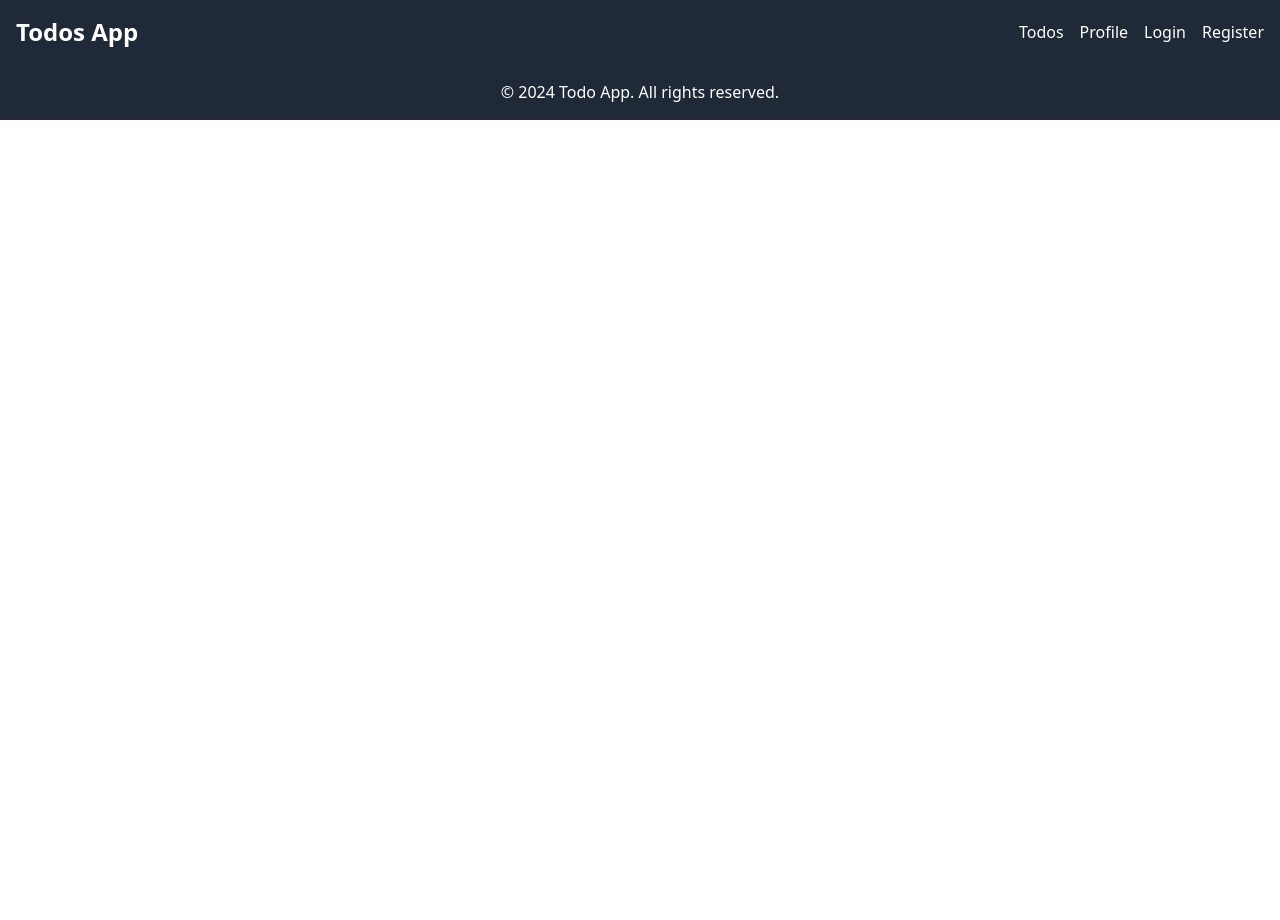
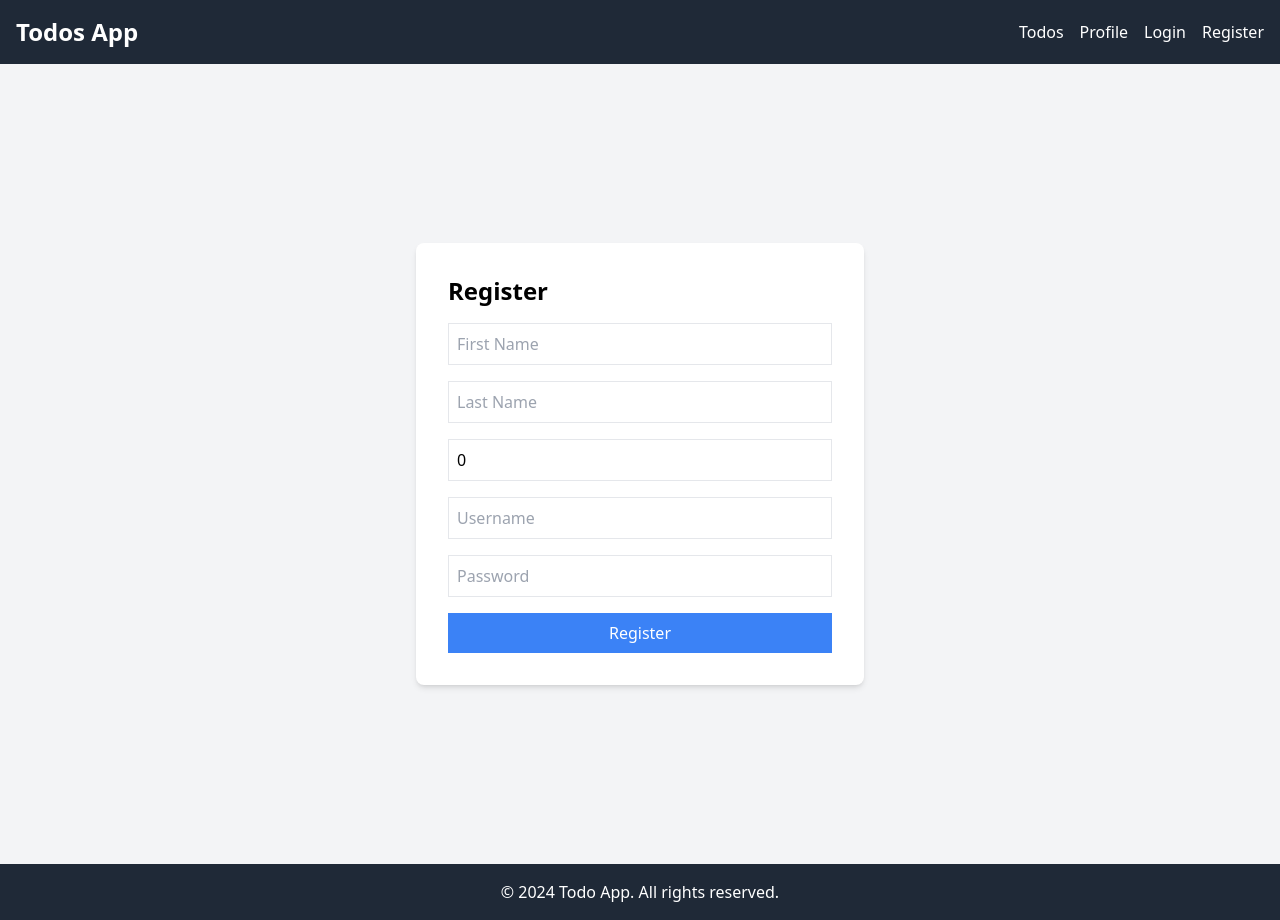
Before and after one commit to haivt03/todo_list, a React (Vite) app in the folder todo-list/: page /register in a window 1280 px wide. Before the commit the page ends 800 px from the top, so only its background shows below. Built offline with nearby package versions, Linux system fonts and the light colour scheme.

Commit message:
init login and regiter screen

```diff
--- a/todo-list/src/App.tsx
+++ b/todo-list/src/App.tsx
@@ -3,6 +3,7 @@ import Header from "./components/Header";
 import Footer from "./components/Footer";
 import { QueryClient, QueryClientProvider } from "react-query";
 import Login from "./pages/auth/Login";
+import Register from "./pages/auth/Register";
 
 const queryClient = new QueryClient();
 
@@ -14,6 +15,7 @@ function App() {
         <Routes>
           <Route path="/" element={<Login/>} />
           <Route path="/login" element={<Login/>} />
+          <Route path="/register" element={<Register/>} />
         </Routes>
         <Footer />
       </Router>
--- a/todo-list/src/api/auth.ts
+++ b/todo-list/src/api/auth.ts
@@ -1,3 +1,4 @@
+import { log } from "console";
 import { LoginResponse, RegisterResponse } from "../types/auth/auth.type";
 import { safeFetch } from "./safeFetch";
 
@@ -5,7 +6,7 @@ export async function login(
   username: string,
   password: string,
 ): Promise<LoginResponse> {
-  const url = `/user/login`;
+  const url = `user/login`;
   const option: RequestInit = {
     method: "POST",
     headers: { "Content-Type": "application/json" },
@@ -14,6 +15,8 @@ export async function login(
       password,
     }),
   };
+console.log(username);
+console.log(password);
 
   const loginResponse: LoginResponse = await safeFetch<LoginResponse>(
     url,
@@ -29,16 +32,16 @@ export async function register(
   username: string,
   password: string,
 ): Promise<RegisterResponse> {
-  const url = `/user/add`;
+  const url = `user/add`;
   const option: RequestInit = {
     method: "POST",
     headers: { "Content-Type": "application/json" },
     body: JSON.stringify({
-      firstNames: firstName,
-      lastNames: lastName,
-      ages: age,
-      usernames: username,
-      passwords: password,
+      firstName: firstName,
+      lastName: lastName,
+      age: age,
+      username: username,
+      password: password,
     }),
   };
 
--- a/todo-list/src/api/safeFetch.ts
+++ b/todo-list/src/api/safeFetch.ts
@@ -1,5 +1,5 @@
 export async function safeFetch<T>(url: string, options: RequestInit): Promise<T> {
-  const urls = `${import.meta.env.VITE_API_URL}${url}`
+  const urls = `${import.meta.env.VITE_API_URL}/${url}`
     try {
       const response = await fetch(urls, options);
 
--- a/todo-list/src/api/todo.ts
+++ b/todo-list/src/api/todo.ts
@@ -2,7 +2,7 @@ import { Todo } from "../types/todos/todos.type";
 import { safeFetch } from "./safeFetch";
 
 export async function fetchTodosByUserId(userId: number): Promise<Todo[]> {
-  const url = `/todos/user/${userId}`;
+  const url = `todos/user/${userId}`;
   const response = await fetch(url);
   if (!response.ok) {
     throw new Error("Failed to fetch todo");
@@ -16,7 +16,7 @@ export async function addTodos(
   completed: boolean,
   userID: number,
 ): Promise<Todo> {
-  const url = `/todos/add`
+  const url = `todos/add`
   const option: RequestInit = {
     method: "POST",
     headers: { "Content-Type": "application/json" },
--- a/todo-list/src/hooks/auth/useAuth.ts
+++ b/todo-list/src/hooks/auth/useAuth.ts
@@ -1,12 +1,12 @@
 import { useMutation } from "react-query";
-import { AuthLogin, AuthLoginInput, AuthRegister } from "../../types/auth/auth.type";
+import { AuthLogin, AuthLoginInput, AuthRegister, AuthRegisterInput } from "../../types/auth/auth.type";
 import { login, register } from "../../api/auth";
 
 export function useLogin() {
   const mutation = useMutation<AuthLogin,Error,AuthLoginInput>({
     mutationFn: (data: AuthLoginInput) => login(data.username, data.password),
-    onSuccess(data: AuthLogin) {
-      localStorage.setItem("userId", String(data.id));
+    onSuccess(dataSuccess: AuthLogin) {
+      localStorage.setItem("userId", String(dataSuccess.id));
     },
   });
 
@@ -17,8 +17,8 @@ export function useLogin() {
 }
 
 export function useRegister() {
-  const mutation = useMutation({
-    mutationFn: (data: AuthRegister) =>
+  const mutation = useMutation<AuthRegister, Error, AuthRegisterInput>({
+    mutationFn: (data: AuthRegisterInput) =>
       register(
         data.firstNames,
         data.lastNames,
@@ -30,7 +30,7 @@ export function useRegister() {
          localStorage.setItem("userId", String(data.id))
       },
   });
-  const registerUser = (data: AuthRegister) =>{
+  const registerUser = (data: AuthRegisterInput) =>{
     mutation.mutate(data);
   }
   return {registerUser, ...mutation};
--- a/todo-list/src/pages/auth/Login.tsx
+++ b/todo-list/src/pages/auth/Login.tsx
@@ -1,27 +1,25 @@
-import React, { useState } from 'react';
-import { useNavigate } from 'react-router-dom';
-import { useLogin } from '../../hooks/auth/useAuth';
+import React, { useState } from "react";
+import { useNavigate } from "react-router-dom";
+import { useLogin } from "../../hooks/auth/useAuth";
 
 const Login: React.FC = () => {
-  const [username, setUsername] = useState('');
-  const [password, setPassword] = useState('');
+  const [username, setUsername] = useState("");
+  const [password, setPassword] = useState("");
+  const [showPassword, setShowPassword] = useState(false);
   const { loginUser, isLoading, isError, error } = useLogin();
   const navigate = useNavigate();
 
   const handleSubmit = (e: React.FormEvent) => {
     e.preventDefault();
     loginUser({ username, password });
+    navigate("/todos");
   };
-
-  if (localStorage.getItem('userId')) {
-    navigate('/todos');
-  }
 
   return (
     <div className="flex items-center justify-center min-h-screen bg-gray-100">
       <div className="bg-white p-8 rounded-lg shadow-md w-full max-w-md">
         <h1 className="text-2xl font-bold mb-4">Login</h1>
-      <form onSubmit={handleSubmit}>
+        <form>
           <input
             type="text"
             value={username}
@@ -29,21 +27,34 @@ const Login: React.FC = () => {
             placeholder="Username"
             className="p-2 border w-full mb-4"
           />
+          <div className="relative">
             <input
-          type="password"
+              type={showPassword ? "text" : "password"}
               value={password}
               onChange={(e) => setPassword(e.target.value)}
               placeholder="Password"
               className="p-2 border w-full mb-4"
+              required
             />
+            <button
+              type="button"
+              className="absolute right-2 top-2 text-gray-500"
+              onClick={() => setShowPassword(!showPassword)}
+            >
+              {showPassword ? "Hide" : "Show"}
+            </button>
+          </div>
           <button
             type="submit"
             className="bg-blue-500 text-white p-2 w-full"
             disabled={isLoading}
+            onClick={handleSubmit}
           >
-          {isLoading ? 'Logging in...' : 'Login'}
+            {isLoading ? "Logging in..." : "Login"}
           </button>
-        {isError && <p className="text-red-500 mt-2">{(error as Error).message}</p>}
+          {isError && (
+            <p className="text-red-500 mt-2">{(error as Error).message}</p>
+          )}
         </form>
       </div>
     </div>
--- /dev/null
+++ b/todo-list/src/pages/auth/Register.tsx
@@ -0,0 +1,79 @@
+import { useState } from "react";
+import { useNavigate } from "react-router-dom";
+import { useRegister } from "../../hooks/auth/useAuth";
+
+const Register: React.FC = () => {
+  const [firstNames, setFirstNames] = useState("");
+  const [lastNames, setLastNames] = useState("");
+  const [ages, setAges] = useState<number>(0);
+  const [usernames, setUsernames] = useState("");
+  const [passwords, setPasswords] = useState("");
+  const { registerUser, isLoading, isError, error } = useRegister();
+  const navigate = useNavigate();
+
+  const handleSubmit = (e: React.FormEvent) => {
+    e.preventDefault();
+    registerUser({ firstNames, lastNames, ages, usernames, passwords });
+  };
+
+  if (localStorage.getItem("userId")) {
+    navigate("/login");
+  }
+
+  return (
+    <div className="flex items-center justify-center min-h-screen bg-gray-100">
+      <div className="bg-white p-8 rounded-lg shadow-md w-full max-w-md">
+        <h1 className="text-2xl font-bold mb-4">Register</h1>
+        <form onSubmit={handleSubmit}>
+          <input
+            type="text"
+            value={firstNames}
+            onChange={(e) => setFirstNames(e.target.value)}
+            placeholder="First Name"
+            className="p-2 border w-full mb-4"
+          />
+          <input
+            type="text"
+            value={lastNames}
+            onChange={(e) => setLastNames(e.target.value)}
+            placeholder="Last Name"
+            className="p-2 border w-full mb-4"
+          />
+          <input
+            type="number"
+            value={ages}
+            onChange={(e) => setAges(Number(e.target.value))}
+            placeholder="Age"
+            className="p-2 border w-full mb-4"
+          />
+          <input
+            type="text"
+            value={usernames}
+            onChange={(e) => setUsernames(e.target.value)}
+            placeholder="Username"
+            className="p-2 border w-full mb-4"
+          />
+          <input
+            type="password"
+            value={passwords}
+            onChange={(e) => setPasswords(e.target.value)}
+            placeholder="Password"
+            className="p-2 border w-full mb-4"
+          />
+          <button
+            type="submit"
+            className="bg-blue-500 text-white p-2 w-full"
+            disabled={isLoading}
+          >
+            {isLoading ? "Registering..." : "Register"}
+          </button>
+          {isError && (
+            <p className="text-red-500 mt-2">{(error as Error).message}</p>
+          )}
+        </form>
+      </div>
+    </div>
+  );
+};
+
+export default Register;
```
Also changed, not shown: todo-list/src/types/auth/auth.type.ts (+8 -0 lines). Lines whose indentation alone changed are shown as unchanged.
